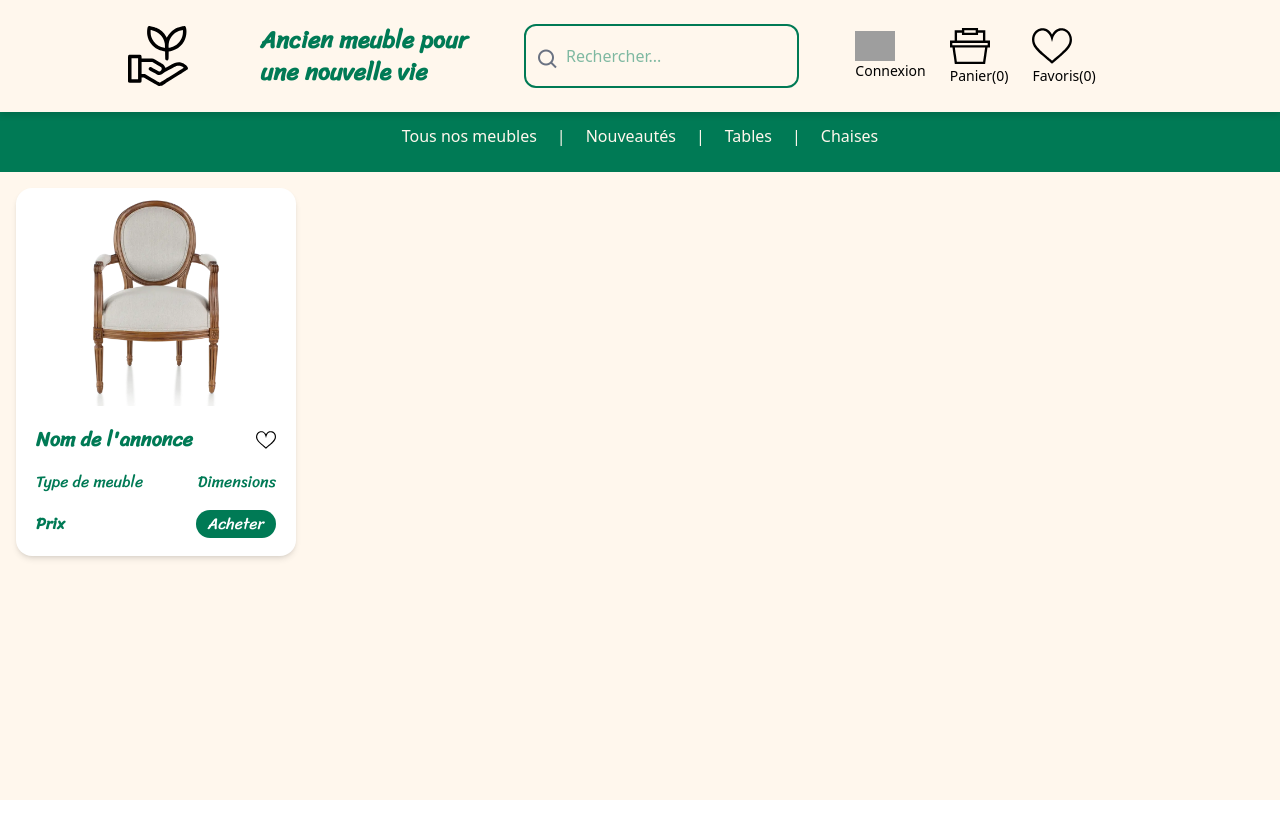
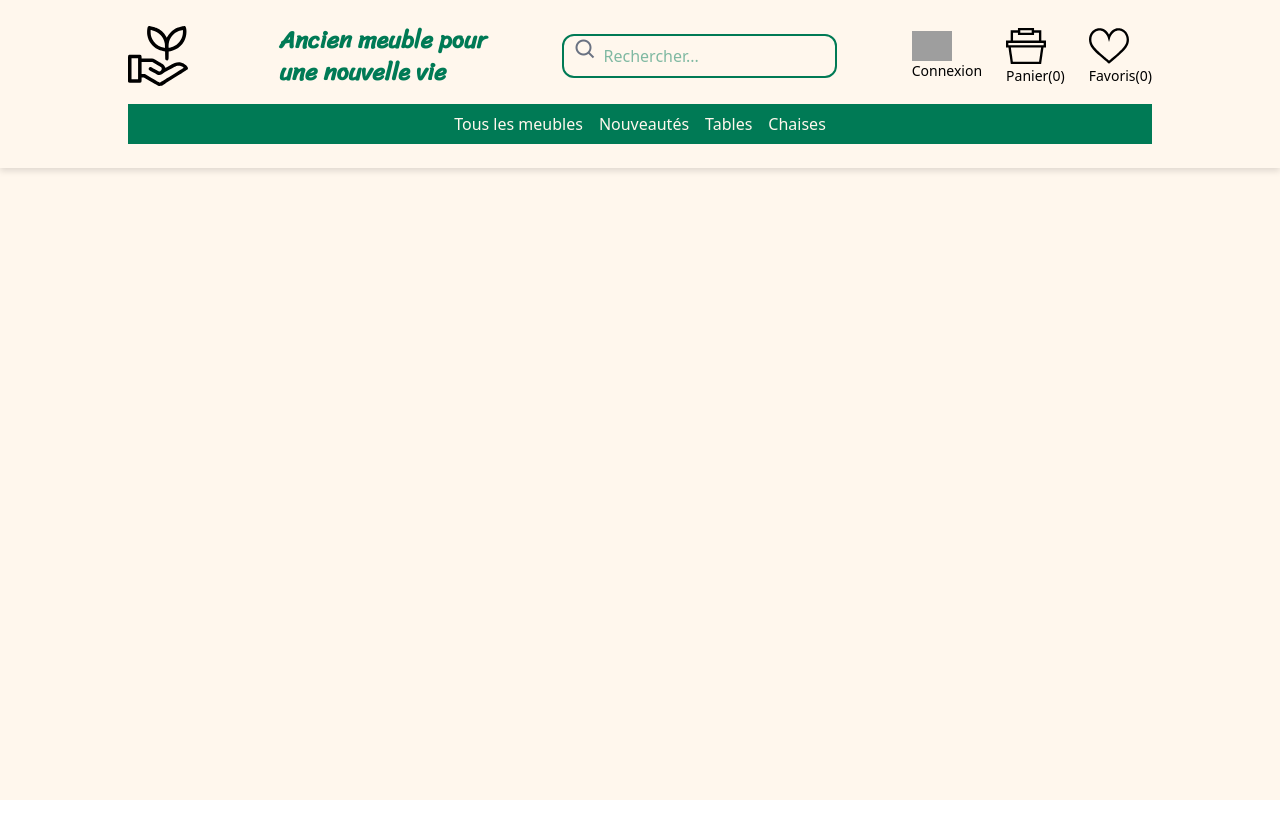
Before and after one commit to adatechschool/6D-FRONT, a React (Vite) app: page / in a window 1280 px wide. Shown: the top 838 px of the page. After the commit the page ends 800 px from the top, so only its background shows below. Built offline with nearby package versions, Linux system fonts and the light colour scheme; grey boxes are pictures that could not be loaded.

Commit message:
ajout searchbar

```diff
--- a/src/App.jsx
+++ b/src/App.jsx
@@ -1,22 +1,16 @@
+import React, { useState } from 'react';
+import Header from './Header';
+import MainHomePage from './MainHomePage';
 
-import React from 'react';
-// import du composant header dans la l'app.jsx qui est le point de départ de l'app
-import Header from './Header';
-import NavBar from './NavBar';
-import MainHomePage from './MainHomePage';
 function App() {
+  const [searchResults, setSearchResults] = useState([]);
 
   return (
-    // <> div root, syntaxe jsx de react
-    <>
-    {/* div principal de l'appli */}
     <div className='w-full h-full absolute bg-orange-50'>
-    {/* import du composant header */}
-      <Header/>
-      <NavBar/>
-      <MainHomePage/>
+      <Header setSearchResults={setSearchResults} />
+      <MainHomePage searchResults={searchResults} />
     </div>
-    </>
-  )
+  );
 }
-export default App
+
+export default App;
--- a/src/Header.jsx
+++ b/src/Header.jsx
@@ -1,24 +1,42 @@
+import React, { useState } from 'react';
 import logo from './assets/ecology_2384273.svg';
 import user from './assets/user_456283.svg';
 import basket from './assets/shopping-basket_1002795.svg';
 import like from './assets/like_2794617.svg';
 import './App.css';
-import NavBar from './NavBar';
+import tableauObjets from './tableauObjets.json'; // Assurez-vous que le chemin est correct
 
-function Header () {
+function Header({ setSearchResults }) {
+    const [query, setQuery] = useState('');
+
+    const handleSearch = (event) => {
+        event.preventDefault();
+        const filteredResults = tableauObjets.filter(item =>
+            item.nom_de_l_annonce.toLowerCase().includes(query.toLowerCase())
+        );
+        setSearchResults(filteredResults);
+    };
+
     return (
-        <>
-        <header className="flex justify-between item-center text-emerald-700 py-6 px-2 md:px-32 bg-orange-50 drop-shadow-md">
+        <header className="flex flex-col items-center text-emerald-700 py-6 px-2 md:px-32 bg-orange-50 drop-shadow-md">
+            <div className="flex justify-between items-center w-full">
                 <button className='hover:scale-90 transition-all cursor-grab'>
                     <img src={logo} alt="logo" className="w-15" />
                 </button>
                 <p className='font-primary font-bold text-2xl ml-4'>Ancien meuble pour<br/>une nouvelle vie</p>
-            <div className='relative hidden md:flex item-center justify-center gap-3'>
+                <div className='relative hidden md:flex items-center justify-center gap-3'>
                     <i className='bx bx-search absolute left-3 bottom-4 text-2xl text-gray-500'></i>
-                <input type="text" placeholder='Rechercher...'
-                className='py-2 pl-10 rounded-xl border-2 border-green-emerald-700 focus:bg-teal-50 focus:outline-teal-50'/>
+                    <form onSubmit={handleSearch}>
+                        <input
+                            type="text"
+                            placeholder='Rechercher...'
+                            value={query}
+                            onChange={(e) => setQuery(e.target.value)}
+                            className='py-2 pl-10 rounded-xl border-2 border-green-emerald-700 focus:bg-teal-50 focus:outline-teal-50'
+                        />
+                    </form>
                 </div>
-            <div className="flex item-center justify-center gap-6">
+                <div className="flex items-center justify-center gap-6">
                     <button className='hover:scale-90 transition-all cursor-grab text-black'>
                         <img src={user} alt="user" className="w-10" />
                         <p className='text-sm flex'>Connexion</p>
@@ -32,12 +50,18 @@ function Header () {
                         <p className='text-sm'>Favoris(0)</p>
                     </button>
                 </div>
-            <br />
-
-
+            </div>
+            {/* Inclure la NavBar ici avec le style approprié */}
+            <nav className="mt-4 w-full bg-emerald-700 text-orange-50">
+                <ul className="flex justify-center space-x-4 py-2">
+                    <li><a href="#" className="hover:text-emerald-300">Tous les meubles</a></li>
+                    <li><a href="#" className="hover:text-emerald-300">Nouveautés</a></li>
+                    <li><a href="#" className="hover:text-emerald-300">Tables</a></li>
+                    <li><a href="#" className="hover:text-emerald-300">Chaises</a></li>
+                </ul>
+            </nav>
         </header>
-        </>
-    )
+    );
 }
 
-export default Header
+export default Header;
--- a/src/MainHomePage.jsx
+++ b/src/MainHomePage.jsx
@@ -1,36 +1,53 @@
+import React from 'react';
 import like from './assets/like_2794617.svg';
 import fauteuil from './assets/fauteuil.webp';
 
-function MainHomePage(){
+// Fonction utilitaire pour tronquer le texte à 22 caracteres max
+function truncateText(text, maxLength) {
+    if (text.length > maxLength) {
+        return text.substring(0, maxLength) + '...';
+    }
+    return text;
+}
+
+function Annonce({ annonce }) {
+    const truncatedTitle = truncateText(annonce.nom_de_l_annonce, 22);
 
     return (
-        <>
-        <main>
-            <div className='grid grid-cols-5 grid-rows-2 gap-4 px-4 py-4'>
         <article className='bg-white w-70 h-92 rounded-2xl text-emerald-700 font-primary shadow-md'>
             <img src={fauteuil} alt="fauteuil" className="w-full rounded-t-2xl" />
             <div className='p-5'>
                 <div className='flex justify-between items-center mb-4'>
-                            <p className='font-bold text-xl'>Nom de l'annonce</p>
+                    <p className='font-bold text-xl'>{truncatedTitle}</p>
                     <button className='hover:scale-90 transition-all'>
                         <img src={like} alt="favoris" className="w-5 hover:scale-90 cursor-grab" />
                     </button>
                 </div>
                 <div className='flex justify-between items-center mb-4'>
-                            <p className=' text-emerald-700'>Type de meuble</p>
-                            <p className=' text-emerald-700'>Dimensions</p>
+                    <p className='text-emerald-700'>{annonce.type_de_meuble}</p>
+                    <p className='text-emerald-700'>{annonce.dimensions}</p>
                 </div>
                 <div className='flex justify-between items-center mb-4'>
-                            <p className='font-semibold text-emerald-700'>Prix</p>
+                    <p className='font-semibold text-emerald-700'>{annonce.prix} €</p>
                     <button className='hover:scale-90 transition-all cursor-grab text-white w-20 h-7 bg-emerald-700 rounded-2xl flex items-center justify-center'>
                         Acheter
                     </button>
                 </div>
             </div>
         </article>
+    );
+}
+
+function MainHomePage({ searchResults }) {
+    return (
+        <main>
+            <div className='grid grid-cols-5 grid-rows-2 gap-4 px-4 py-4'>
+                {searchResults.map((annonce, index) => (
+                    <Annonce key={index} annonce={annonce} />
+                ))}
             </div>
         </main>
-        </>
-    )
+    );
 }
-export default MainHomePage
+
+export default MainHomePage;
```
Lines whose indentation alone changed are shown as unchanged.
